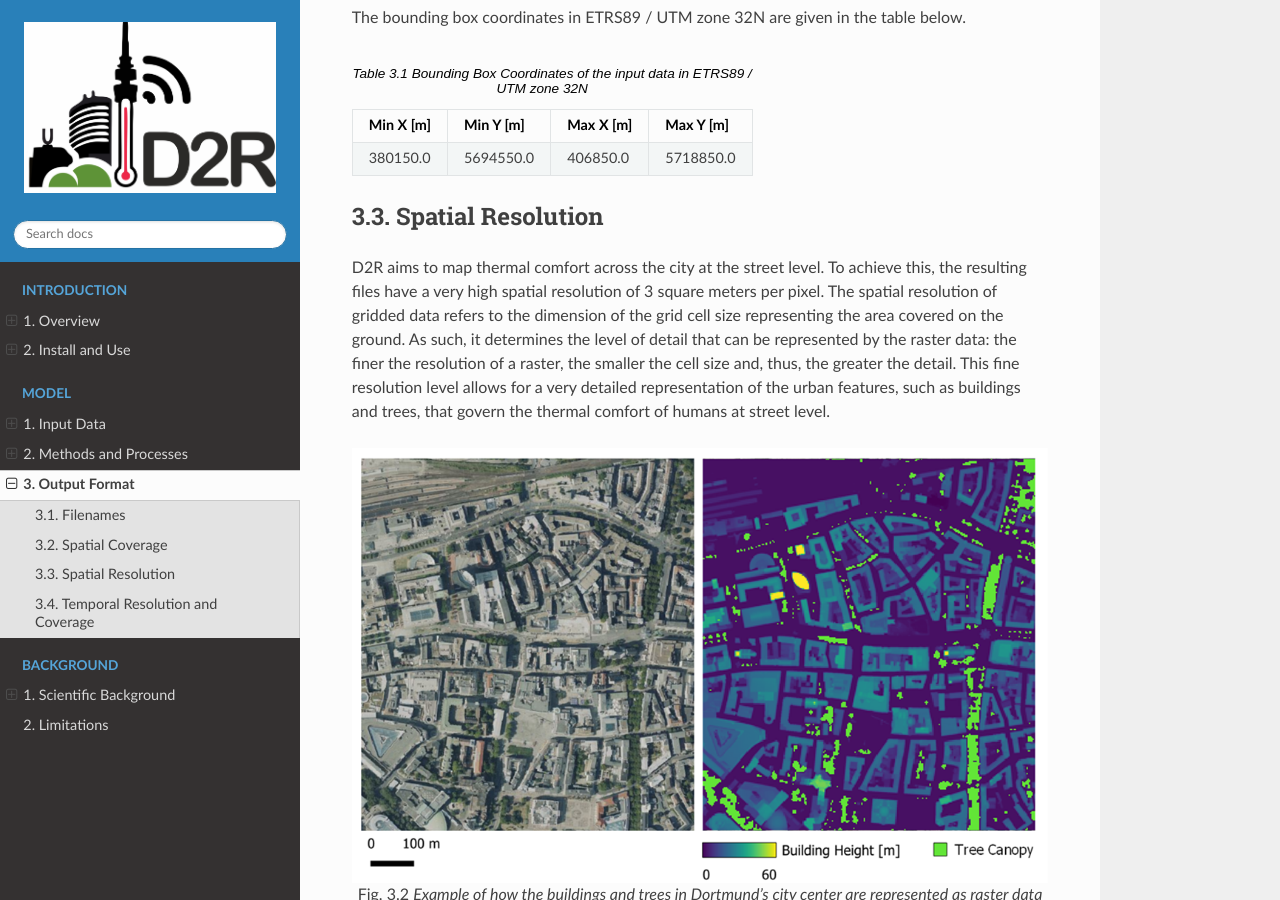
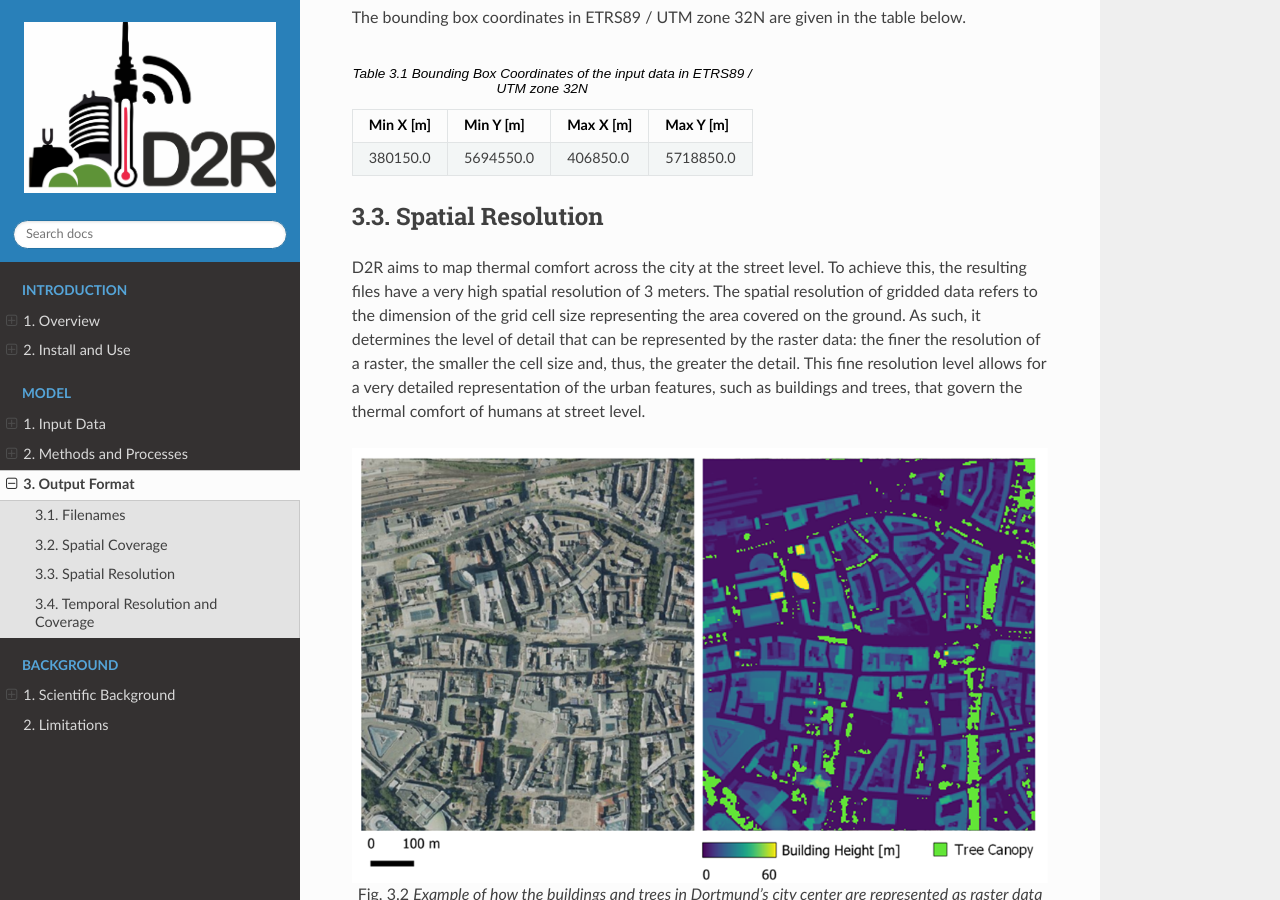
Before and after one commit to RUBclim/d2r-nowcast, a Sphinx documentation site: the page built from docs/source/documentation/04_output_format.rst, in a window 1280 px wide and 900 px high, scrolled down 1467 px. Built offline with Sphinx 7.4.7 and the Read the Docs theme 3.1.0, drawn with Linux system fonts in a browser that asks for light colours.

Commit message:
Typo fix in Output spatial resolution
spatial resolution is in m not sq. m.

```diff
--- a/docs/source/documentation/04_output_format.rst
+++ b/docs/source/documentation/04_output_format.rst
@@ -80,7 +80,7 @@ Spatial Resolution
 ------------------
 
 D2R aims to map thermal comfort across the city at the street level. To achieve this, the resulting files have a very high
-spatial resolution of 3 square meters per pixel. The spatial resolution of gridded data refers to the dimension of the grid
+spatial resolution of 3 meters. The spatial resolution of gridded data refers to the dimension of the grid
 cell size representing the area covered on the ground. As such, it determines the level of detail that can be represented by
 the raster data: the finer the resolution of a raster, the smaller the cell size and, thus, the greater the detail. This
 fine resolution level allows for a very detailed representation of the urban features, such as buildings and trees, that
```
